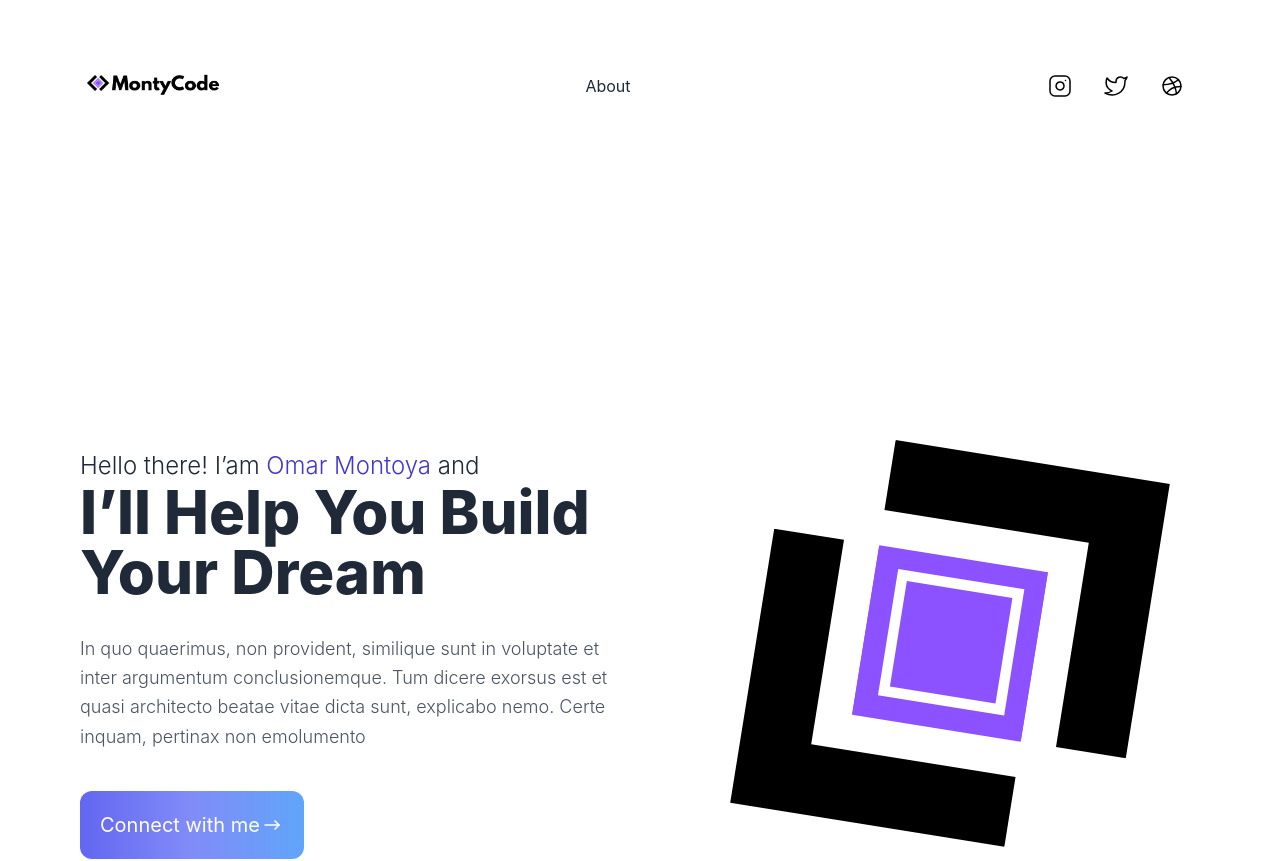
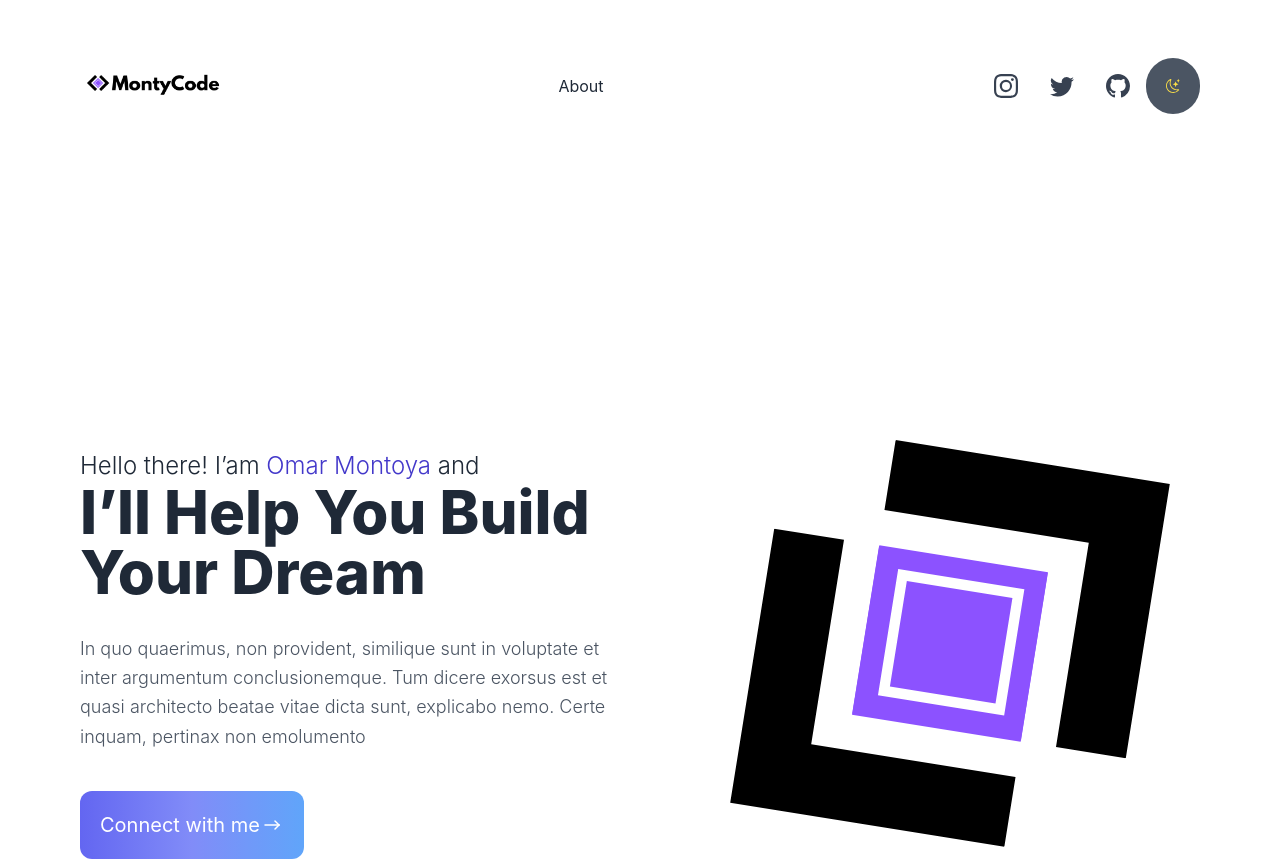
Before and after one commit to montycode/next-portfolio, a Next.js app: page / in a window 1280 px wide. Shown: the top 861 px of the page. Built offline with nearby package versions, Linux system fonts and the light colour scheme.

Commit message:
UseDarkMode Hook
- Added Dark Styles
- Added Dark Mode Hook

```diff
--- a/components/Header.jsx
+++ b/components/Header.jsx
@@ -1,11 +1,14 @@
 import React, { useState } from 'react';
+import { BsSunFill, BsMoonStars, BsInstagram, BsTwitter, BsGithub } from 'react-icons/bs';
 
 import Image from 'next/image'
 import Link from 'next/link'
 
-import OutlineLogo from '../public/images/white_logo_outline.png';
+import useDarkMode from '../hooks/useDarkMode';
+import OutlineLogo from '../public/images/white_logo.png';
 import Logo from '../public/images/logo.png';
 import Banner from '../public/images/banner.png';
+import WhiteBanner from '../public/images/white_banner.png';
 
 const NavLink = React.forwardRef(({ onClick, href, children, className}, ref) => {
     return (
@@ -17,18 +20,26 @@ const NavLink = React.forwardRef(({ onClick, href, children, className}, ref) =>
 
 const Header = () => {
     const [showMenu, setShowMenu] = useState(false);
+    const [colorTheme, setTheme] = useDarkMode();
 
     const handleMenu = () => {
         setShowMenu(!showMenu);
     }
 
+    const handleTheme = () => {
+        setTheme(colorTheme);
+        console.log(colorTheme)
+    }
+
     return (
         // Header starts here
-        <div className='bg-white p-4 md:py-10 md:px-20'>
+        <div className='bg-white dark:bg-slate-800 p-4 md:py-10 md:px-20'>
             <header className="mx-auto container px-4 xl:px-0">
                 <div className="flex items-center justify-between">
                     <Link href="/" passHref>
-                        <NavLink className="w-36"><Image className="object-cover" src={Logo} alt="Logo" /></NavLink>
+                        <NavLink className="w-36">
+                            <Image className="object-cover" src={colorTheme === 'light' ? OutlineLogo : Logo} alt="Logo" />
+                        </NavLink>
                     </Link>
                     <div className="">
                         <div onClick={handleMenu} className="sm:block md:hidden lg:hidden text-gray-500 hover:text-gray-700 focus:text-gray-700 focus:outline-none">
@@ -47,7 +58,7 @@ const Header = () => {
                                     <line x1="6" y1="6" x2="18" y2="18" />
                                 </svg>
                             </div>
-                            <ul className="flex md:flex text-3xl md:text-base lg:text-base lg:flex flex-col md:flex-row lg:flex-row justify-center items-center fixed md:relative lg:relative top-0 bottom-0 left-0 right-0 bg-white z-20">
+                            <ul className="flex md:flex text-3xl md:text-base lg:text-base lg:flex flex-col md:flex-row lg:flex-row justify-center items-center fixed md:relative lg:relative top-0 bottom-0 left-0 right-0 z-20">
                                 <li className="md:mr-8 lg:mr-10 flex items-center">
                                     <span className="text-gray-800 hover:text-gray-600 pt-10 md:pt-0 cursor-pointer" >About</span>
                                 </li>
@@ -56,42 +67,39 @@ const Header = () => {
                     </div>
                     <div className='hidden md:flex justify-start sm:justify-start xl:justify-end'>
                         <Link href="/" passHref>
-                            <NavLink className="p-4 stroke-indigo-500 hover:stroke-indigo-300">
-                                <svg aria-label="Instagram" xmlns="http://www.w3.org/2000/svg" width={24} height={24} viewBox="0 0 24 24" fill="none" stroke="currentColor" strokeWidth="1.5" strokeLinecap="round" strokeLinejoin="round" className="feather feather-instagram">
-                                    <rect x={2} y={2} width={20} height={20} rx={5} ry={5} />
-                                    <path d="M16 11.37A4 4 0 1 1 12.63 8 4 4 0 0 1 16 11.37z" />
-                                    <line x1="17.5" y1="6.5" x2="17.51" y2="6.5" />
-                                </svg>
+                            <NavLink className="p-4 text-gray-700 dark:text-violet-500">
+                                <BsInstagram className='h-6 w-6' />
                             </NavLink>
                         </Link>
                         <Link href="/" passHref>
-                            <NavLink className="p-4 stroke-indigo-500 hover:stroke-indigo-300">
-                                <svg aria-label="Twitter" xmlns="http://www.w3.org/2000/svg" width={24} height={24} viewBox="0 0 24 24" fill="none" stroke="currentColor" strokeWidth="1.5" strokeLinecap="round" strokeLinejoin="round" className="feather feather-twitter">
-                                    <path d="M23 3a10.9 10.9 0 0 1-3.14 1.53 4.48 4.48 0 0 0-7.86 3v1A10.66 10.66 0 0 1 3 4s-4 9 5 13a11.64 11.64 0 0 1-7 2c9 5 20 0 20-11.5a4.5 4.5 0 0 0-.08-.83A7.72 7.72 0 0 0 23 3z" />
-                                </svg>
+                            <NavLink className="p-4 text-gray-700 dark:text-violet-500">
+                                <BsTwitter className='h-6 w-6' />
                             </NavLink>
                         </Link>
                         <Link href="/" passHref>
-                            <NavLink className="p-4 stroke-indigo-500 hover:stroke-indigo-300">
-                                <svg aria-label="Dribble" xmlns="http://www.w3.org/2000/svg" className="icon icon-tabler icon-tabler-dribbble" width={24} height={24} viewBox="0 0 24 24" strokeWidth="1.5" stroke="currentColor" fill="none" strokeLinecap="round">
-                                    <path stroke="none" d="M0 0h24v24H0z" />
-                                    <circle cx={12} cy={12} r={9} />
-                                    <path d="M9 3.6c5 6 7 10.5 7.5 16.2" />
-                                    <path d="M6.4 19c3.5-3.5 6-6.5 14.5-6.4" />
-                                    <path d="M3.1 10.75c5 0 9.814-.38 15.314-5" />
-                                </svg>
+                            <NavLink className="p-4 text-gray-700 dark:text-violet-500">
+                                <BsGithub className='h-6 w-6' />
                             </NavLink>
                         </Link>
+                        <button
+                            onClick={handleTheme}
+                            className='transition duration-150 ease-in-out bg-gray-600 hover:bg-gray-700 rounded-full text-yellow-300 px-5 py-2 text-sm'
+                        >
+                            {colorTheme === 'dark' ? <BsMoonStars /> : <BsSunFill /> }
+                        </button>
                     </div>
                 </div>
             </header>
             <section className="mt-8 sm:mt-24 lg:mt-56 mx-auto container py-12 lg:px-4 xl:px-0 mx-auto container ">
                 <div className="flex flex-col sm:flex-col md:flex-row lg:flex-row">
                     <div className="flex flex-col lg:w-6/12 md:w-6/12 px-4 lg:px-0 justify-center items-start">
-                        <p className="text-2xl text-gray-800 font-light">Hello there! I’am <span className="text-indigo-700">Omar Montoya</span> and</p>
-                        <h1 className="text-5xl sm:text-6xl md:text-4xl lg:text-6xl font-extrabold leading-tight text-gray-800">I’ll Help You Build Your Dream</h1>
-                        <p className="text-lg text-gray-600 font-light leading-relaxed pt-8">In quo quaerimus, non provident, similique sunt in voluptate et inter argumentum conclusionemque. Tum dicere exorsus est et quasi architecto beatae vitae dicta sunt, explicabo nemo. Certe inquam, pertinax non emolumento</p>
-                        <button className="bg-gradient-to-r from-indigo-500 via-indigo-400 to-blue-400 hover:from-indigo-600 hover:to-blue-400 p-5 text-white text-2xl flex items-center text-xl custom-foreground-color font-regular custom-border-bottom focus:outline-none rounded-xl mt-10">
+                        <p className="text-2xl text-gray-800 dark:text-white font-light">Hello there! I’am <span className="text-indigo-700 dark:text-violet-700">Omar Montoya</span> and</p>
+                        <h1 className="text-5xl sm:text-6xl md:text-4xl lg:text-6xl font-extrabold leading-tight text-gray-800 dark:text-white">I’ll Help You Build Your Dream</h1>
+                        <p className="text-lg text-gray-600 font-light leading-relaxed pt-8 dark:text-white">In quo quaerimus, non provident, similique sunt in voluptate et inter argumentum conclusionemque. Tum dicere exorsus est et quasi architecto beatae vitae dicta sunt, explicabo nemo. Certe inquam, pertinax non emolumento</p>
+                        <button
+                            className="bg-gradient-to-r from-indigo-500 via-indigo-400 to-blue-400
+                                        hover:from-indigo-600 hover:to-blue-400 p-5 text-white text-2xl flex items-center text-xl custom-foreground-color font-regular custom-border-bottom focus:outline-none rounded-xl mt-10
+                                        dark:bg-gradient-to-r dark:from-violet-500 dark:to-violet-900 dark:hover:from-violet-600 hover:to-violet-900">
                             Connect with me
                             <svg xmlns="http://www.w3.org/2000/svg" className="icon icon-tabler icon-tabler-arrow-narrow-right" width="24" height="24" viewBox="0 0 24 24" strokeWidth="1.5" stroke="currentColor" fill="none" strokeLinecap="round" strokeLinejoin="round">
                                 <path stroke="none" d="M0 0h24v24H0z" />
--- /dev/null
+++ b/hooks/useDarkMode.js
@@ -0,0 +1,16 @@
+import { useEffect, useState } from 'react';
+
+const useDarkMode = () => {
+    const [theme, setTheme] = useState('light');
+    const colorTheme = theme === 'light' ? 'dark' : 'light';
+
+    useEffect(() => {
+        const root = window.document.documentElement;
+        root.classList.remove(colorTheme);
+        root.classList.add(theme)
+    }, [theme], colorTheme)
+
+    return [colorTheme, setTheme]
+}
+
+export default useDarkMode;
--- a/package.json
+++ b/package.json
@@ -10,7 +10,8 @@
   "dependencies": {
     "next": "12.0.8",
     "react": "17.0.2",
-    "react-dom": "17.0.2"
+    "react-dom": "17.0.2",
+    "react-icons": "^4.3.1"
   },
   "devDependencies": {
     "autoprefixer": "^10.4.2",
--- a/tailwind.config.js
+++ b/tailwind.config.js
@@ -3,6 +3,7 @@ module.exports = {
     "./pages/**/*.{js,ts,jsx,tsx}",
     "./components/**/*.{js,ts,jsx,tsx}",
   ],
+  darkMode: 'class',
   theme: {
     extend: {},
   },
```
Also changed, not shown: public/images/white_banner.png (added), 1 other file (tests, documents, lock files or other folders).
